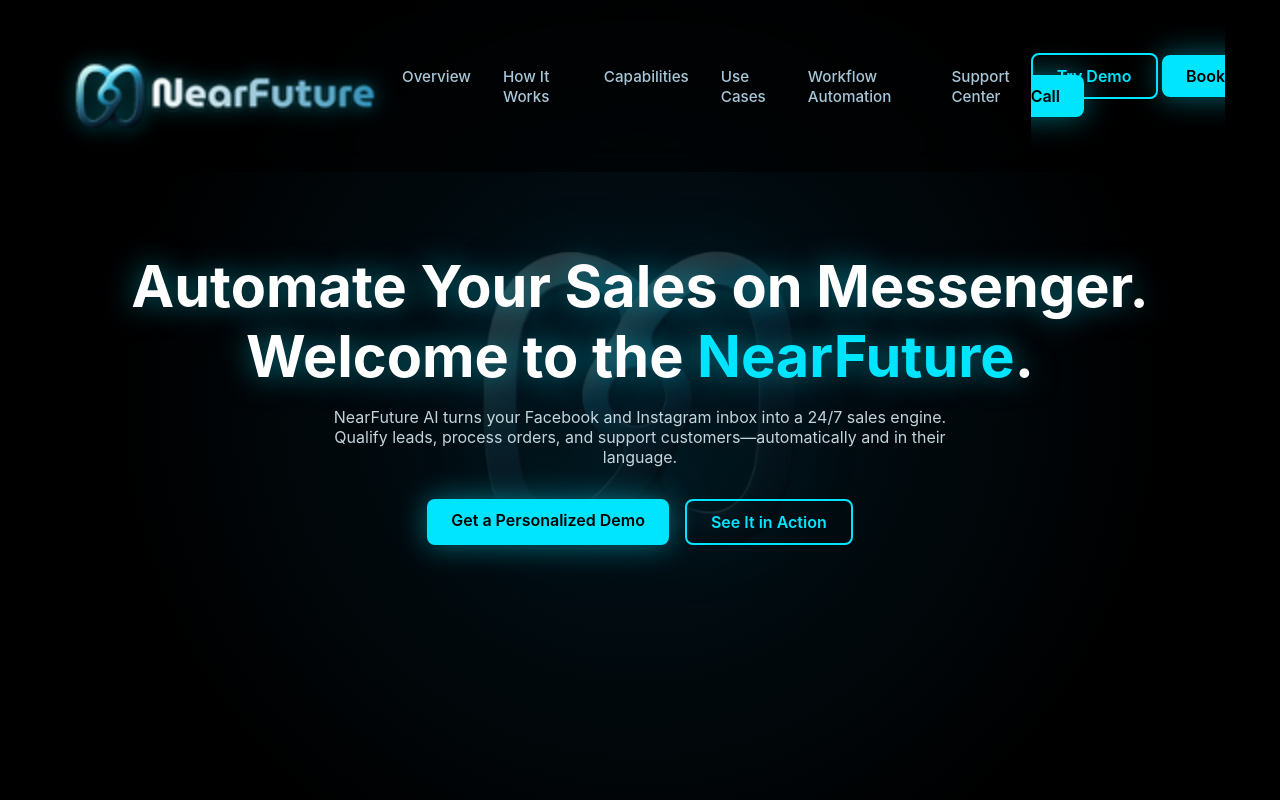
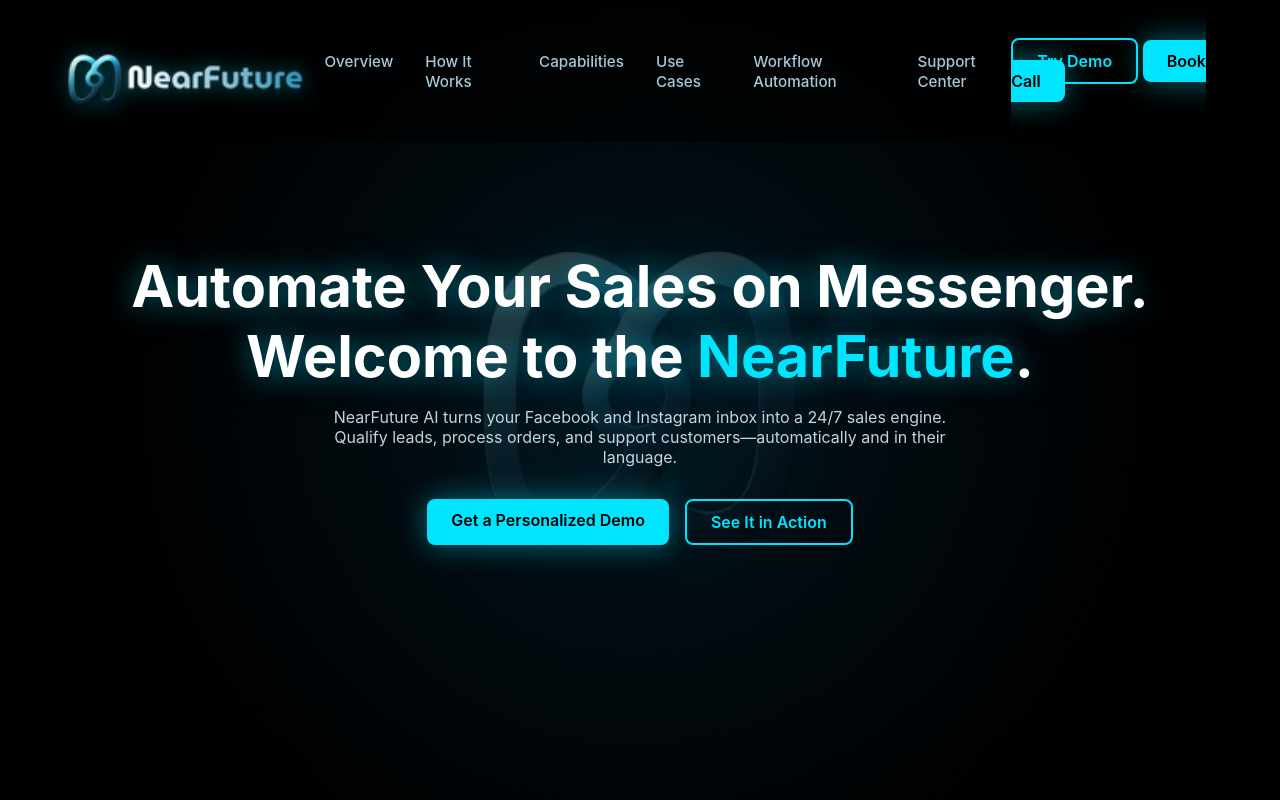
Before and after one commit to contactnearfuturecorp-blip/NearFuture-AI, a plain HTML site: page index.html in a window 1280 px wide. Shown: the top 800 px of the page. Drawn offline with Linux system fonts and the light colour scheme; a web font is replaced by a local one.

Commit message:
Update index.html

```diff
--- a/index.html
+++ b/index.html
@@ -67,7 +67,7 @@
 
     /* 🔥 Bigger logoname (navbar logo) */
     .logo-img{
-      height:140px;  /* make it big but not pushing text */
+      height:110px;  /* make it big but not pushing text */
       transform: translateY(4px);
       filter: drop-shadow(0 0 10px rgba(0, 229, 255, 0.4));
     }
```
